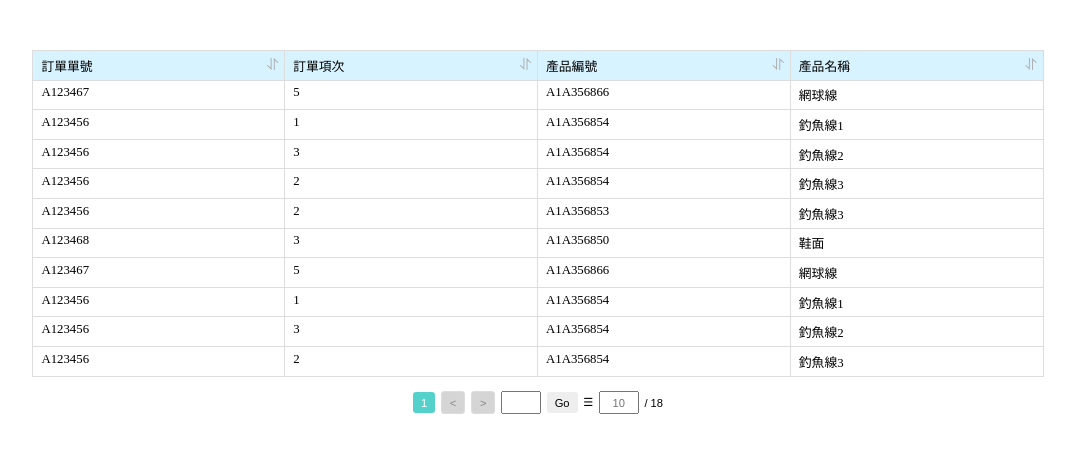
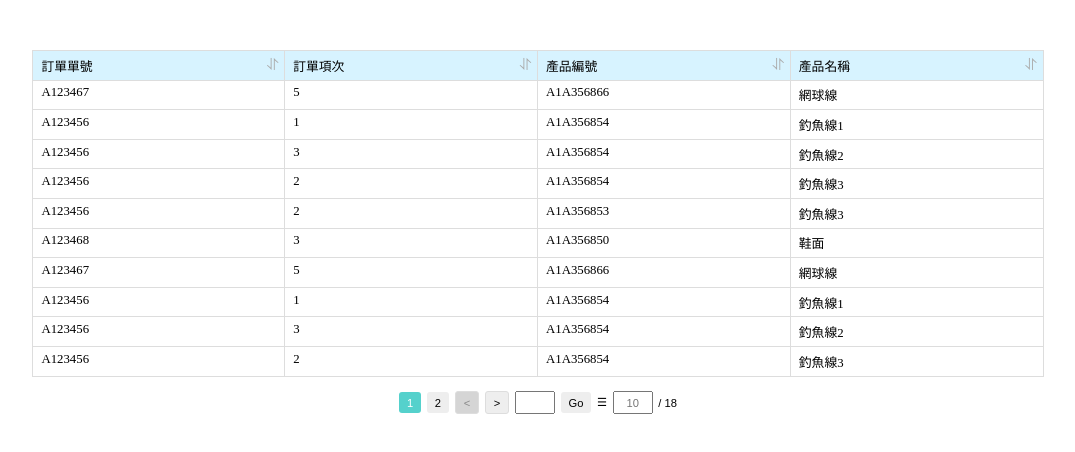
Before and after one commit to m3ctdu49jo/ReactSideProject, a React (Create React App) app in the folder ex01/: page / in a window 1280 px wide. Shown: the top 452 px of the page, without its empty margins (102-1177 px from the left). Built offline with nearby package versions, Linux system fonts and the light colour scheme; the HTML template or start-up script is replaced by a standard one.

Commit message:
feat: 編修Paging元件, parseInt函式庫
備註:
分頁數顯示修正

```diff
--- a/ex01/src/components/GridView/ControlBar.tsx
+++ b/ex01/src/components/GridView/ControlBar.tsx
@@ -61,7 +61,6 @@ const ControlBox = styled.div.withConfig({
 
 interface ControlBoxProps {
     gridhover: boolean;
-    children: React.ReactNode;
 }
 
 
--- a/ex01/src/components/Paging/Paging.tsx
+++ b/ex01/src/components/Paging/Paging.tsx
@@ -57,51 +57,60 @@ function pagingCalculate(dataCount: number, pagingPerNum: number){
     let count;
     count = Math.ceil(dataCount / pagingPerNum);
     count = count > 1 ? count : 1;
+
     return count;
 }
 
-function Paging({dataNum, onPagingChange, currentNumToFirst}: {dataNum:number;onPagingChange: Function; currentNumToFirst: boolean;}){
+interface PagingProps {
+    dataNum:number;
+    onPagingChange: (currentNum: number, perNum: number) => void;
+    currentNumToFirst: boolean;
+}
+
+function Paging({dataNum, onPagingChange, currentNumToFirst}: PagingProps){
     const [currentNum, setCurrentNum] = useState(1);
     const [pagingItems, setPagingItems] = useState<(string | number)[]>([]);
-    const maxPagingItem = 5;
     const pagingInput = useRef<HTMLInputElement | null>(null);
     const pagingPerInput = useRef<HTMLInputElement | null>(null);
-    const [pagingCount, setPagingCount] = useState(1);
-    const [pagingPer, setPagingPer] = useState(10);
+    const [pagingCount, setPagingCount] = useState<number>(1);
+    const [pagingPer, setPagingPer] = useState<number>(10);
+    const defPerNum: number = 10;
+    const maxPagingItem = 5;
 
     // 分頁數處理
     useEffect(() => {
         let pagings: (string | number)[] = [];
-        let pagingPer: string | number = !pagingPerInput || !pagingPerInput.current ? "10" : pagingPerInput.current.value;
+        let pagingPerNum: number = 10;
+        let pagingPerVal: string = !pagingPerInput || !pagingPerInput.current ? "10" : pagingPerInput.current.value;
         let count = 1;
 
 
-        if(!tryParseInt(pagingPer)){
+        if(!tryParseInt(pagingPerVal)){
             alert("請輸入數字");
             return;
         }
-        pagingPer = defParseInt(pagingPer, 10);
-        pagingPer = pagingPer <= 0 ? 10 : pagingPer;
-        setPagingPer(pagingPer);
+        pagingPerNum = defParseInt(pagingPerVal, defPerNum);
+        pagingPerNum = pagingPerNum <= 0 ? defPerNum : pagingPerNum;
+        setPagingPer(pagingPerNum);
 
-        count = pagingCalculate(dataNum, pagingPer);
+        count = pagingCalculate(dataNum, pagingPerNum);
         setPagingCount(count);
 
-        if(maxPagingItem >= count){
+        if(count <= 10){
             for(let i = 1;;){
                 pagings.push(i);
                 if(i >= count)
                     break;
                 i++;
             }
-        }   // 1 2 3 4
+        }   // 1 2 3 4 5 6 7 8 9 10
 
-        if(maxPagingItem < count && currentNum + 3 >= count){
+        else if(maxPagingItem < count && currentNum + 4 > count){
             let beginNum;
             pagings.push(1);
             pagings.push("...");
-            if(currentNum - 2 === 1)
-                beginNum = 3;
+            if(currentNum - 3 === 1)
+                beginNum = 4;
             else
                 beginNum = count - 4;
 
@@ -111,9 +120,9 @@ function Paging({dataNum, onPagingChange, currentNumToFirst}: {dataNum:number;on
                     break;
                 beginNum++;
             }
-        }   // 1 ... 4 5 6 7 8 9
+        }   // 1 ... 15 16 17 18 19 20
 
-        if(count > maxPagingItem && currentNum + 3 <= count && currentNum <= 4){
+        else if(count > maxPagingItem && currentNum + 3 <= count && currentNum < maxPagingItem){
             let beginNum: number = 1;
             if(currentNum - 3 <= 1)
                 beginNum = 1;
@@ -126,7 +135,7 @@ function Paging({dataNum, onPagingChange, currentNumToFirst}: {dataNum:number;on
             pagings.push(count);
         }   // 1 2 3 4 5 ... 20
 
-        if(count >= 10 && currentNum < count - 2 && currentNum - 3 > 1 && currentNum + 4 <= count){
+        else if(count >= 9 && currentNum < count - 2 && currentNum - 3 > 1 && currentNum + 4 <= count){
             let beginNum;
             pagings.push(1);
             pagings.push("...");
@@ -161,12 +170,21 @@ function Paging({dataNum, onPagingChange, currentNumToFirst}: {dataNum:number;on
     }
 
     function pagingGo(){
+        let c = currentNum;
+        let p = pagingPer;
+        let newCount;
         if(pagingInput?.current){
-            setCurrentNum(defParseInt(pagingInput.current.value, 1));
+            c = defParseInt(pagingInput.current.value, 1);
+            newCount = pagingCalculate(dataNum, p);
+            c = c > newCount ? newCount : (c === 0 ? 1 : c);
+            setCurrentNum(c);
         }
         if(pagingPerInput?.current){
-            setPagingPer(defParseInt(pagingPerInput.current.value, 10));
+            p = defParseInt(pagingPerInput.current.value, defPerNum);
+            p = p === 0 ? defPerNum : p;
+            setPagingPer(p);
         }
+        onPagingChange(c, p);
     }
 
     function onPagingClick(num: number){
@@ -189,7 +207,7 @@ function Paging({dataNum, onPagingChange, currentNumToFirst}: {dataNum:number;on
             alert("每頁顯示筆數, 跳轉頁數 請輸入數字");
         else
         {
-            inputPerNum = pagingPerInput.current ? defParseInt(pagingPerInput.current.value, 10) : 10;
+            inputPerNum = pagingPerInput.current ? defParseInt(pagingPerInput.current.value, defPerNum) : defPerNum;
             newPagingCount = pagingCalculate(dataNum, inputPerNum);
             if(inputNum !== ""){
                 inputNum = defParseInt(inputNum, currentNum);
--- a/ex01/src/lib/parseUtils.tsx
+++ b/ex01/src/lib/parseUtils.tsx
@@ -4,10 +4,10 @@
  * @param {string | number} strNum - 要轉換的字串或數字。
  * @returns {boolean}
  */
-function tryParseInt(strNum: string | number): boolean{
+function tryParseInt(strNum: string | number): boolean {
     let isNum: boolean = true;
     if (typeof strNum === "string")
-        isNum = (/^\d*$/).test(strNum) && typeof strNum !== "undefined" && strNum != null;
+        isNum = (/^\d*$/).test(strNum);
     return isNum;
 }
 
@@ -20,9 +20,11 @@ function tryParseInt(strNum: string | number): boolean{
  */
 function defParseInt(strNum: string | number, defaultNum: number): number {
     let n: number = defaultNum;
+    strNum = strNum === "" ? defaultNum : strNum;
     if (typeof strNum === "string" && tryParseInt(strNum))
         n = parseInt(strNum);
-
+    else if(typeof strNum === "number")
+        n = strNum;
     return n;
 }
 
```
